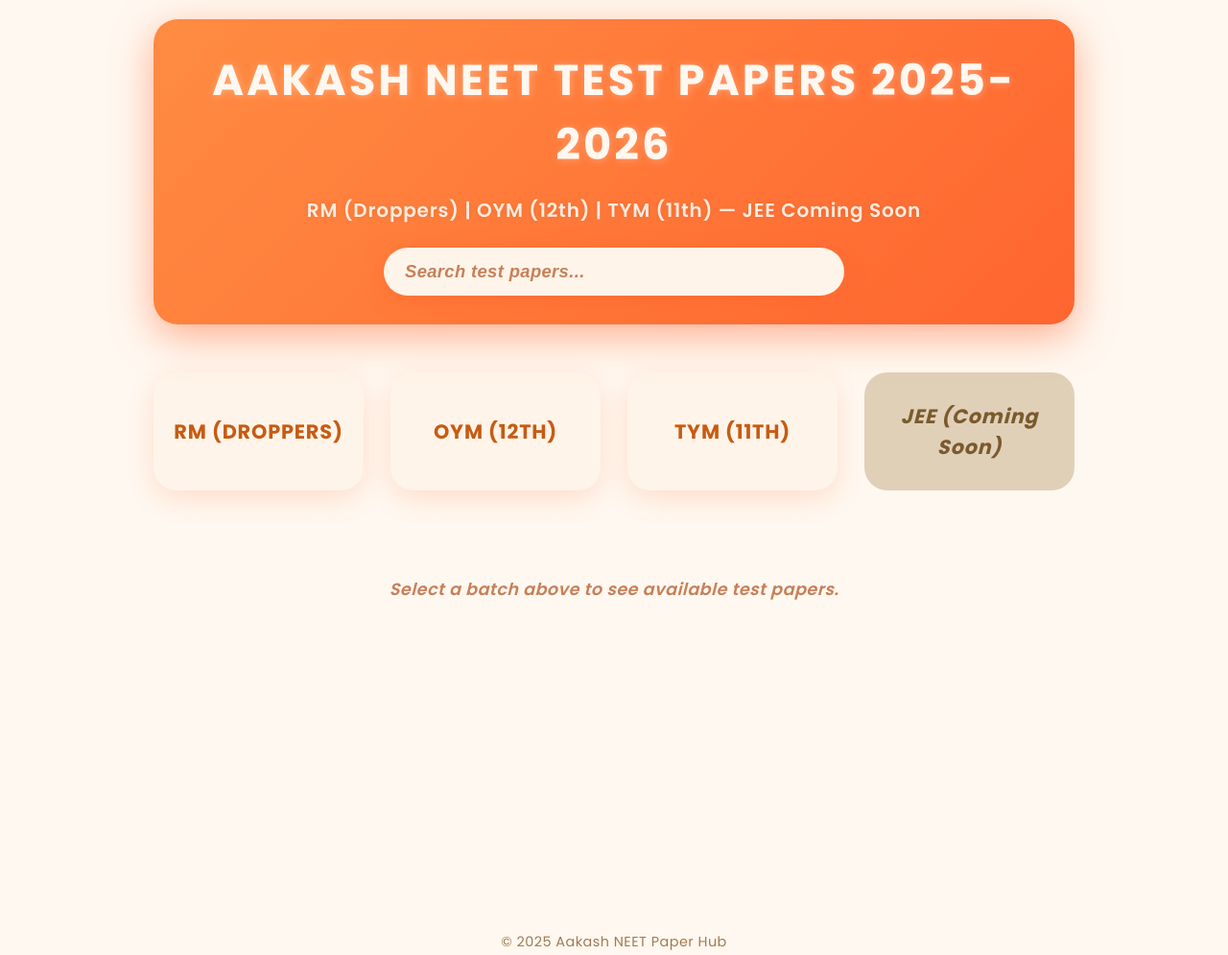
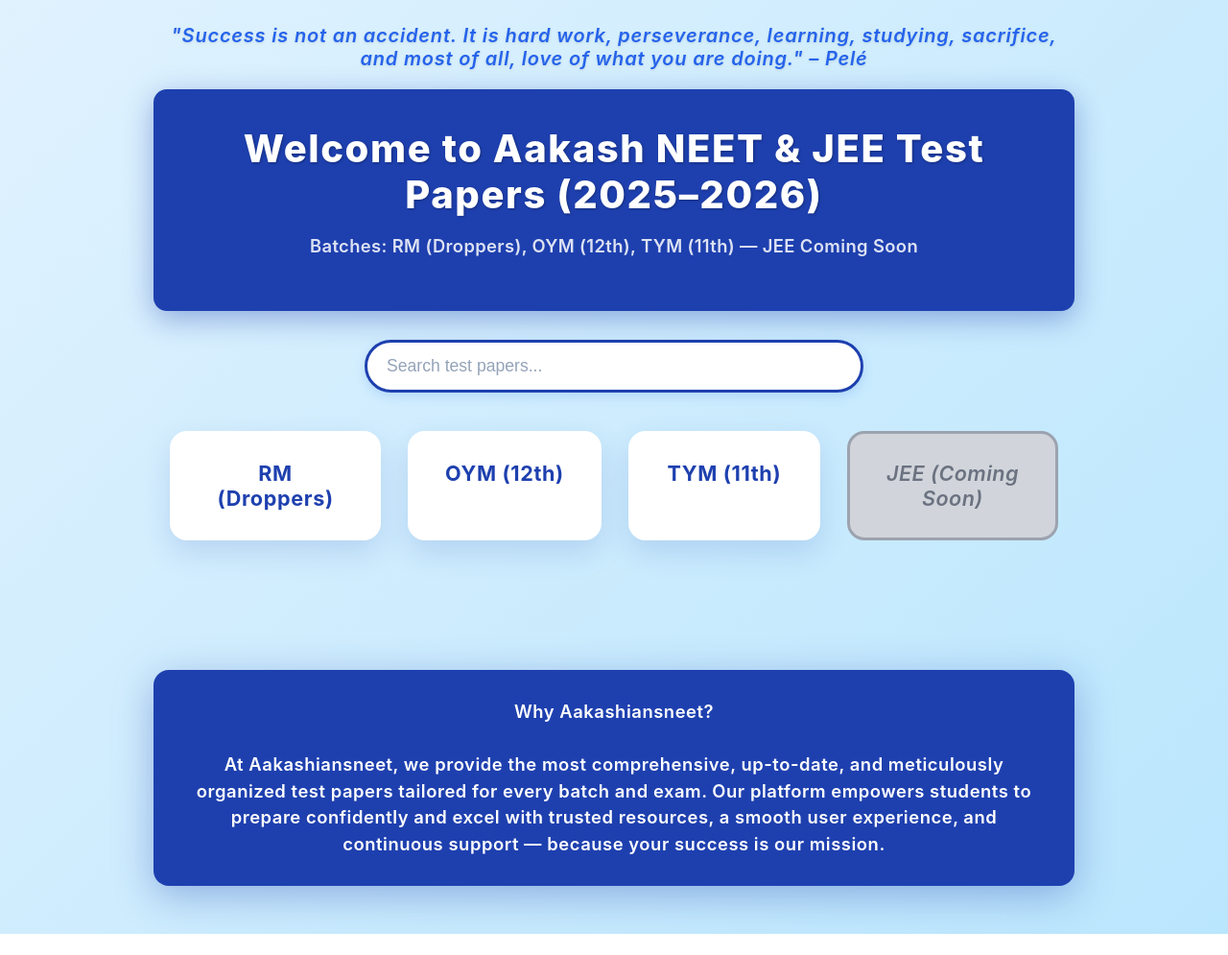
Before and after one commit to webdeveloper09a/neetportal1, a plain HTML site: page neet-portal/Website/index.html in a window 1280 px wide. Shown: the whole page at 96% size. After the commit the page ends 973 px from the top, so only its background shows below. Drawn offline with Linux system fonts and the light colour scheme.

Commit message:
Update index.html

```diff
--- a/neet-portal/Website/index.html
+++ b/neet-portal/Website/index.html
@@ -4,321 +4,390 @@
   <meta charset="UTF-8" />
   <meta name="viewport" content="width=device-width, initial-scale=1" />
   <title>Aakash NEET Test Papers 2025-2026</title>
-
-  <!-- Google Fonts: Poppins -->
-  <link href="https://fonts.googleapis.com/css2?family=Poppins:wght@400;600;700&display=swap" rel="stylesheet" />
-
   <style>
-    /* Reset */
+    /* Reset & basics */
     * {
       box-sizing: border-box;
     }
     body {
       margin: 0;
-      font-family: 'Poppins', sans-serif;
-      background: #fff8f0; /* creamy beige */
-      color: #4a403a; /* dark brown */
+      font-family: 'Inter', -apple-system, BlinkMacSystemFont, 'Segoe UI', Tahoma, Geneva, Verdana, sans-serif;
+      background: linear-gradient(135deg, #e0f2fe 0%, #bae6fd 100%);
+      color: #1e293b;
       min-height: 100vh;
       display: flex;
       flex-direction: column;
       align-items: center;
-      padding: 20px 15px 60px;
-      letter-spacing: 0.03em;
-      line-height: 1.5;
+      padding: 25px 20px 50px;
+      scroll-behavior: smooth;
+    }
+
+    /* Quote at top */
+    .quote {
+      max-width: 960px;
+      font-style: italic;
+      font-weight: 600;
+      font-size: 1.25rem;
+      color: #2563eb;
+      margin-bottom: 20px;
+      user-select: none;
+      text-align: center;
+      padding: 0 15px;
+      letter-spacing: 0.04em;
+      text-shadow: 0 1px 3px rgba(0, 0, 0, 0.12);
     }
 
     header {
       width: 100%;
       max-width: 960px;
-      padding: 30px 25px;
-      background: linear-gradient(135deg, #ff8c42, #ff652f);
-      border-radius: 25px;
-      color: #fff8f0;
+      background: #1e40af;
+      color: white;
+      padding: 38px 30px;
+      border-radius: 14px;
       text-align: center;
-      box-shadow: 0 12px 40px rgba(255, 101, 47, 0.5);
+      box-shadow: 0 8px 30px rgba(30, 64, 175, 0.4);
       user-select: none;
       position: relative;
+      overflow: hidden;
     }
     header h1 {
-      margin: 0 0 10px;
-      font-weight: 700;
-      font-size: 2.8rem;
-      letter-spacing: 0.07em;
-      text-transform: uppercase;
-      text-shadow: 1px 1px 8px rgba(255, 255, 255, 0.3);
+      margin: 0 0 12px;
+      font-weight: 800;
+      font-size: 2.5rem;
+      letter-spacing: 0.04em;
+      line-height: 1.2;
+      text-shadow: 1px 1px 3px rgba(0,0,0,0.3);
     }
     header p {
+      font-size: 1.15rem;
+      opacity: 0.85;
       font-weight: 600;
-      font-size: 1.25rem;
-      letter-spacing: 0.04em;
-      opacity: 0.9;
-      text-shadow: 0 0 5px rgba(0,0,0,0.1);
+      letter-spacing: 0.02em;
     }
 
-    /* Search inside header */
+    /* Search box */
     .search-container {
-      margin-top: 24px;
+      margin: 30px auto 40px;
+      width: 100%;
+      max-width: 960px;
       text-align: center;
     }
     .search-container input {
-      width: 70%;
-      max-width: 480px;
-      padding: 14px 22px;
-      font-size: 1.15rem;
-      border-radius: 35px;
-      border: none;
-      outline: none;
-      box-shadow: 0 5px 20px rgba(255, 101, 47, 0.5);
+      width: 92%;
+      max-width: 520px;
+      padding: 14px 20px;
+      font-size: 1.1rem;
+      border-radius: 40px;
+      border: 3px solid #1e40af;
+      outline-offset: 3px;
+      outline-color: #3b82f6;
       font-weight: 600;
-      color: #4a403a;
-      transition: box-shadow 0.3s ease;
-      background: #fff4e9;
+      box-shadow: 0 4px 12px rgba(59,130,246,0.2);
+      transition: border-color 0.35s ease, box-shadow 0.35s ease;
+      color: #1e293b;
+    }
+    .search-container input::placeholder {
+      font-weight: 500;
+      color: #94a3b8;
+    }
+    .search-container input:focus {
+      border-color: #3b82f6;
+      box-shadow: 0 0 12px 2px #3b82f6aa;
+      background: #ffffffdd;
+    }
+
+    /* Batches container */
+    .batches {
+      display: flex;
+      justify-content: center;
+      flex-wrap: wrap;
+      gap: 28px;
+      width: 100%;
+      max-width: 960px;
+      user-select: none;
+      margin-bottom: 45px;
+    }
+
+    .batch-card {
+      background: white;
+      border-radius: 18px;
+      padding: 28px 36px;
+      min-width: 200px;
+      max-width: 220px;
+      box-shadow: 0 12px 30px rgba(30, 64, 175, 0.15);
+      cursor: pointer;
+      text-align: center;
+      font-weight: 700;
+      font-size: 1.35rem;
+      color: #1e40af;
+      transition:
+        background 0.35s cubic-bezier(0.4, 0, 0.2, 1),
+        color 0.35s cubic-bezier(0.4, 0, 0.2, 1),
+        transform 0.35s cubic-bezier(0.4, 0, 0.2, 1),
+        box-shadow 0.35s ease;
+      border: 3px solid transparent;
+      user-select: none;
+      letter-spacing: 0.03em;
+      box-sizing: border-box;
+    }
+    .batch-card:hover {
+      background: #3b82f6;
+      color: white;
+      transform: translateY(-8px) scale(1.05);
+      box-shadow: 0 18px 40px rgba(59, 130, 246, 0.4);
+      border-color: #2563eb;
+    }
+
+    /* JEE card special */
+    .batch-card.jee {
+      cursor: default;
+      background: #d1d5db;
+      color: #6b7280;
+      border-color: #9ca3af;
+      font-style: italic;
+      user-select: none;
+      box-shadow: none;
+      transition: background 0.3s ease;
+      font-weight: 600;
       letter-spacing: 0.02em;
     }
-    .search-container input::placeholder {
-      color: #c77f58;
-      font-style: italic;
-    }
-    .search-container input:focus {
-      box-shadow: 0 6px 24px rgba(255, 130, 70, 0.9);
-      background: #fff;
-    }
-
-    /* Batch cards grid */
-    .batches {
-      margin-top: 50px;
-      width: 100%;
-      max-width: 960px;
-      display: grid;
-      grid-template-columns: repeat(auto-fit, minmax(180px, 1fr));
-      gap: 28px;
-      user-select: none;
-    }
-    .batch-card {
-      background: #fff4e9;
-      border-radius: 24px;
-      padding: 30px 20px;
-      box-shadow: 0 8px 28px rgba(255, 101, 47, 0.18);
-      font-weight: 700;
-      font-size: 1.3rem;
-      text-align: center;
-      color: #c75b12;
-      cursor: pointer;
-      letter-spacing: 0.04em;
-      text-transform: uppercase;
-      transition: background 0.3s ease, color 0.3s ease, transform 0.3s ease, box-shadow 0.3s ease;
-      user-select: none;
-      display: flex;
-      align-items: center;
-      justify-content: center;
-      min-height: 100px;
-    }
-    .batch-card:hover {
-      background: #ffb07c;
-      color: #fff8f0;
-      box-shadow: 0 15px 50px rgba(255, 101, 47, 0.6);
-      transform: translateY(-8px);
-    }
-    .batch-card.jee {
-      background: #e0d0b8;
-      color: #7a5a2d;
-      cursor: default;
-      font-style: italic;
-      box-shadow: none;
-      text-transform: none;
-    }
     .batch-card.jee:hover {
-      background: #d3c5a0;
-      color: #6c4e22;
+      background: #9ca3af;
+      color: #4b5563;
       transform: none;
+      border-color: #6b7280;
       box-shadow: none;
     }
 
-    /* Test container grid */
+    /* Test container */
     .test-container {
-      margin-top: 50px;
+      margin-top: 35px;
       width: 100%;
       max-width: 960px;
-      display: grid;
-      grid-template-columns: repeat(auto-fit, minmax(280px, 1fr));
+      display: flex;
+      flex-wrap: wrap;
       gap: 30px;
+      justify-content: center;
       user-select: none;
-      min-height: 350px;
-    }
-    .test-container:empty::before {
-      content: "Select a batch above to see available test papers.";
-      font-style: italic;
-      font-weight: 600;
-      color: #c77f58;
-      user-select: text;
-      text-align: center;
-      grid-column: 1 / -1;
-      padding: 40px 20px;
-      font-size: 1.1rem;
     }
 
-    /* Test sections */
     .test-section {
-      background: #fff4e9;
-      border-radius: 24px;
-      padding: 28px 25px;
-      box-shadow: 0 10px 35px rgba(199, 95, 12, 0.15);
+      flex: 1 1 320px;
+      background: white;
+      border-radius: 20px;
+      box-shadow: 0 8px 28px rgba(30, 64, 175, 0.12);
+      padding: 24px 28px;
       display: flex;
       flex-direction: column;
       max-height: 520px;
       overflow-y: auto;
-      transition: background 0.3s ease;
-      user-select: text;
+      scroll-padding: 20px;
+      transition: box-shadow 0.3s ease;
+    }
+    .test-section:hover {
+      box-shadow: 0 14px 40px rgba(30, 64, 175, 0.22);
     }
     .test-section h2 {
-      font-weight: 700;
-      font-size: 1.5rem;
-      color: #c75b12;
-      margin-bottom: 20px;
+      font-size: 1.4rem;
+      font-weight: 800;
+      color: #1e40af;
+      margin-bottom: 18px;
+      border-bottom: 3px solid #3b82f6;
+      padding-bottom: 8px;
+      user-select: text;
       letter-spacing: 0.04em;
-      border-bottom: 3px solid #ff8c42;
-      padding-bottom: 8px;
     }
 
     /* PDF links */
     .pdf-link {
-      color: #7a4a0c;
-      font-weight: 600;
       text-decoration: none;
-      padding: 12px 18px;
-      border-radius: 16px;
-      background: #ffbc82;
-      margin-bottom: 14px;
-      transition: background-color 0.3s ease, color 0.3s ease, box-shadow 0.3s ease;
-      box-shadow: 0 3px 8px rgba(199, 95, 12, 0.3);
+      padding: 11px 15px;
+      margin-bottom: 12px;
+      color: #1e40af;
+      font-weight: 700;
+      border-radius: 12px;
+      transition: background-color 0.35s ease, color 0.35s ease, transform 0.3s ease;
+      user-select: text;
       display: block;
       white-space: nowrap;
       overflow: hidden;
       text-overflow: ellipsis;
-      user-select: text;
+      box-shadow: 0 2px 6px rgba(30, 64, 175, 0.12);
+      background: #eff6ff;
     }
     .pdf-link:hover {
-      background: #ff6a11;
-      color: #fff8f0;
-      box-shadow: 0 6px 18px rgba(255, 106, 17, 0.6);
+      background: #2563eb;
+      color: white;
+      transform: translateX(8px);
+      box-shadow: 0 6px 16px rgba(37, 99, 235, 0.5);
     }
 
-    /* No papers message */
+    /* Message if no papers */
     .no-papers {
+      color: #64748b;
       font-style: italic;
       font-weight: 600;
-      color: #b67a4d;
-      margin-top: 10px;
-      text-align: center;
+      margin-top: 8px;
       user-select: text;
     }
 
-    /* Footer */
-    footer {
-      margin-top: 60px;
-      font-size: 0.9rem;
-      color: #9f7b53;
-      user-select: text;
+    /* "Why Aakashiansneet" section */
+    .why-section {
+      max-width: 960px;
+      background: #1e40af;
+      color: white;
+      border-radius: 16px;
+      padding: 30px 38px;
+      margin-top: 55px;
+      box-shadow: 0 10px 40px rgba(30, 64, 175, 0.35);
+      user-select: none;
+      font-size: 1.15rem;
+      font-weight: 600;
+      line-height: 1.5;
+      letter-spacing: 0.03em;
+      text-align: center;
     }
 
-    /* Responsive */
+    /* Responsive adjustments */
     @media (max-width: 768px) {
       .test-container {
-        grid-template-columns: 1fr;
+        flex-direction: column;
         max-width: 100%;
       }
-      .batches {
-        grid-template-columns: repeat(auto-fit, minmax(140px, 1fr));
-        gap: 18px;
+      .test-section {
+        max-height: none;
       }
       .batch-card {
-        font-size: 1.1rem;
-        min-height: 80px;
+        min-width: 100%;
+        max-width: 100%;
+        padding: 22px 20px;
+        font-size: 1.15rem;
       }
       header h1 {
-        font-size: 2rem;
+        font-size: 1.9rem;
       }
       header p {
         font-size: 1rem;
       }
-      .search-container input {
-        width: 90%;
+      .quote {
+        font-size: 1.1rem;
+        margin-bottom: 14px;
+      }
+      .why-section {
+        font-size: 1rem;
+        padding: 25px 20px;
+        margin-top: 35px;
       }
     }
   </style>
 </head>
 <body>
 
-  <header role="banner">
-    <h1>Aakash NEET Test Papers 2025-2026</h1>
-    <p>RM (Droppers) | OYM (12th) | TYM (11th) — JEE Coming Soon</p>
-    <div class="search-container">
-      <input type="search" id="searchInput" placeholder="Search test papers..." oninput="filterSearch()" aria-label="Search test papers" />
-    </div>
+  <div class="quote">
+    "Success is not an accident. It is hard work, perseverance, learning, studying, sacrifice, and most of all, love of what you are doing." – Pelé
+  </div>
+
+  <header>
+    <h1>Welcome to Aakash NEET & JEE Test Papers (2025–2026)</h1>
+    <p>Batches: RM (Droppers), OYM (12th), TYM (11th) — JEE Coming Soon</p>
   </header>
 
-  <main>
-    <section class="batches" role="list" aria-label="Select batch">
-      <div class="batch-card" data-batch="rm" role="listitem" tabindex="0" onclick="showTests('rm')" onkeypress="if(event.key==='Enter') showTests('rm')">RM (Droppers)</div>
-      <div class="batch-card" data-batch="oym" role="listitem" tabindex="0" onclick="showTests('oym')" onkeypress="if(event.key==='Enter') showTests('oym')">OYM (12th)</div>
-      <div class="batch-card" data-batch="tym" role="listitem" tabindex="0" onclick="showTests('tym')" onkeypress="if(event.key==='Enter') showTests('tym')">TYM (11th)</div>
-      <div class="batch-card jee" role="listitem" tabindex="0" onclick="alert('JEE Content Coming Soon!')" onkeypress="if(event.key==='Enter') alert('JEE Content Coming Soon!')">JEE (Coming Soon)</div>
-    </section>
+  <div class="search-container">
+    <input type="search" id="searchInput" placeholder="Search test papers..." oninput="filterSearch()" />
+  </div>
 
-    <section class="test-container" id="testContainer" aria-live="polite" aria-label="Test papers list"></section>
-  </main>
+  <div class="batches">
+    <div class="batch-card" data-batch="rm" onclick="showTests('rm')">RM (Droppers)</div>
+    <div class="batch-card" data-batch="oym" onclick="showTests('oym')">OYM (12th)</div>
+    <div class="batch-card" data-batch="tym" onclick="showTests('tym')">TYM (11th)</div>
+    <div class="batch-card jee" onclick="alert('JEE Content Coming Soon!')">JEE (Coming Soon)</div>
+  </div>
 
-  <footer>
-    &copy; 2025 Aakash NEET Paper Hub
-  </footer>
+  <div class="test-container" id="testContainer" aria-live="polite" aria-label="Test papers list"></div>
+
+  <div class="why-section" aria-label="Why choose Aakashiansneet?">
+    Why Aakashiansneet?<br><br>
+    At Aakashiansneet, we provide the most comprehensive, up-to-date, and meticulously organized test papers tailored for every batch and exam. Our platform empowers students to prepare confidently and excel with trusted resources, a smooth user experience, and continuous support — because your success is our mission.
+  </div>
 
 <script>
   const categories = {
-    rm: [
-      { name: "FTS Test 1 - 2025", link: "#" },
-      { name: "AIATS Test 2 - 2025", link: "#" }
-    ],
-    oym: [
-      { name: "PT Test 1 - 2025", link: "#" },
-      { name: "AIATS Test 3 - 2025", link: "#" },
-      { name: "TE Test 1 - 2025", link: "#" },
-      { name: "NRT Test 1 - 2025", link: "#" }
-    ],
-    tym: [
-      { name: "PT Test 1 - 2025", link: "#" },
-      { name: "AIATS Test 2 - 2025", link: "#" },
-      { name: "TE Test 1 - 2025", link: "#" },
-      { name: "NRT Test 2 - 2025", link: "#" }
-    ]
+    rm: ['FTS', 'AIATS'],
+    oym: ['PT', 'AIATS', 'TE', 'NRT'],
+    tym: ['PT', 'AIATS', 'TE', 'NRT'],
   };
-
-  const testContainer = document.getElementById('testContainer');
+  const testData = {
+    rm: { FTS: [], AIATS: [] },
+    oym: { PT: [], AIATS: [], TE: [], NRT: [] },
+    tym: { PT: [], AIATS: [], TE: [], NRT: [] },
+  };
+  let currentBatch = null;
 
   function showTests(batch) {
-    testContainer.innerHTML = '';
-    if (!categories[batch] || categories[batch].length === 0) {
-      testContainer.innerHTML = '<p class="no-papers">No test papers available for this batch currently.</p>';
-      return;
-    }
-    categories[batch].forEach(test => {
-      const a = document.createElement('a');
-      a.href = test.link;
-      a.textContent = test.name;
-      a.target = '_blank';
-      a.rel = 'noopener noreferrer';
-      a.className = 'pdf-link';
-      testContainer.appendChild(a);
+    currentBatch = batch;
+    const container = document.getElementById('testContainer');
+    container.innerHTML = '';
+    const batchCategories = categories[batch];
+
+    batchCategories.forEach(cat => {
+      const section = document.createElement('section');
+      section.className = 'test-section';
+      section.setAttribute('aria-label', `${batch.toUpperCase()} - ${cat} test papers`);
+
+      const heading = document.createElement('h2');
+      heading.textContent = cat;
+      section.appendChild(heading);
+
+      const papers = testData[batch][cat] || [];
+      if (papers.length === 0) {
+        const noPapersMsg = document.createElement('p');
+        noPapersMsg.className = 'no-papers';
+        noPapersMsg.textContent = 'Not yet released';
+        section.appendChild(noPapersMsg);
+      } else {
+        papers.forEach(paperName => {
+          const link = document.createElement('a');
+          link.className = 'pdf-link';
+          link.textContent = paperName;
+          link.href = `/pdfs/${batch}/${cat}/${encodeURIComponent(paperName)}`;
+          if (paperName.toLowerCase().includes('upcoming')) {
+            link.href = '#';
+            link.onclick = (e) => {
+              e.preventDefault();
+              alert('Contact @Rockyy_og on Telegram to purchase (₹250)');
+            };
+          }
+          section.appendChild(link);
+        });
+      }
+      container.appendChild(section);
     });
+    filterSearch();
   }
 
   function filterSearch() {
-    const input = document.getElementById('searchInput').value.toLowerCase();
-    const links = testContainer.querySelectorAll('.pdf-link');
-    links.forEach(link => {
-      if (link.textContent.toLowerCase().includes(input)) {
-        link.style.display = 'block';
-      } else {
-        link.style.display = 'none';
+    const query = document.getElementById('searchInput').value.toLowerCase();
+    if (!currentBatch) return;
+    const container = document.getElementById('testContainer');
+    const sections = container.querySelectorAll('.test-section');
+
+    sections.forEach(section => {
+      let hasVisibleLink = false;
+      const links = section.querySelectorAll('.pdf-link');
+
+      links.forEach(link => {
+        const matches = link.textContent.toLowerCase().includes(query);
+        link.style.display = matches ? 'block' : 'none';
+        if (matches) hasVisibleLink = true;
+      });
+
+      section.style.display = hasVisibleLink ? 'flex' : 'none';
+
+      if (!hasVisibleLink) {
+        const noPapers = section.querySelector('.no-papers');
+        if (noPapers) {
+          section.style.display = 'flex';
+        }
       }
     });
   }
```
